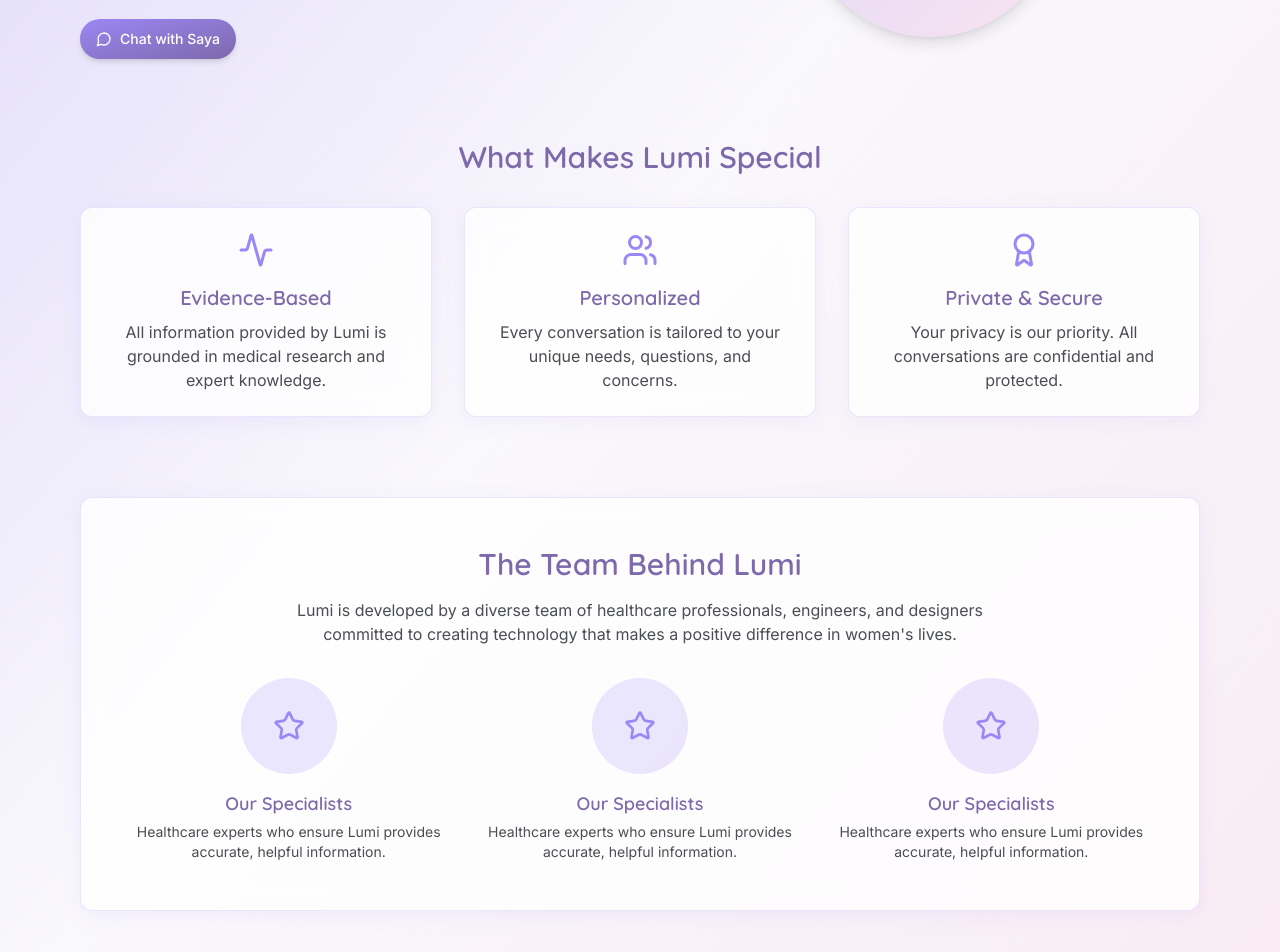
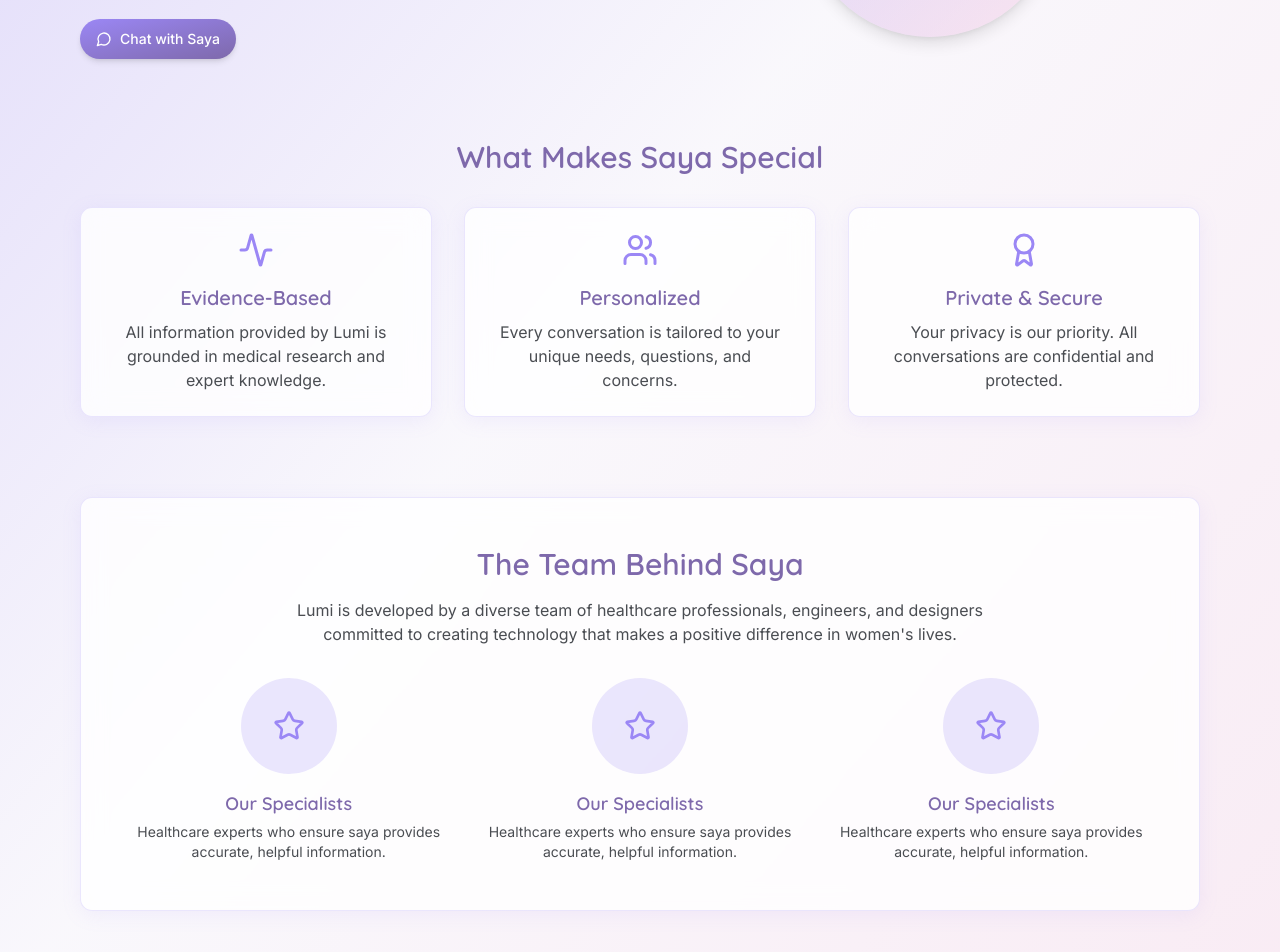
Before and after one commit to adeleclement/Saya-ChatBot, a React (Vite) app: page /about in a window 1280 px wide. Shown: the part 618-1570 px from the top of the page. Built offline with nearby package versions, Linux system fonts and the light colour scheme.

Commit message:
Visual edit in Lovable
Edited UI in Lovable

```diff
--- a/src/pages/About.tsx
+++ b/src/pages/About.tsx
@@ -66,9 +66,7 @@ const About = () => {
             duration: 0.5,
             delay: 0.3
           }} variants={fadeIn}>
-              <h2 className="text-2xl md:text-3xl font-display font-semibold text-lumi-purple-dark mb-8 text-center">
-                What Makes Lumi Special
-              </h2>
+              <h2 className="text-2xl md:text-3xl font-display font-semibold text-lumi-purple-dark mb-8 text-center">What Makes Saya Special</h2>
               <div className="grid md:grid-cols-3 gap-8">
                 {[{
                 icon: <Activity size={36} className="text-lumi-purple" />,
@@ -102,9 +100,7 @@ const About = () => {
             delay: 0.4
           }} variants={fadeIn}>
               <div className="text-center mb-8">
-                <h2 className="text-2xl md:text-3xl font-display font-semibold text-lumi-purple-dark mb-4">
-                  The Team Behind Lumi
-                </h2>
+                <h2 className="text-2xl md:text-3xl font-display font-semibold text-lumi-purple-dark mb-4">The Team Behind Saya</h2>
                 <p className="text-lumi-gray-dark max-w-3xl mx-auto">
                   Lumi is developed by a diverse team of healthcare professionals, engineers, and designers committed to creating technology that makes a positive difference in women's lives.
                 </p>
@@ -115,9 +111,7 @@ const About = () => {
                       <Star size={32} className="text-lumi-purple" />
                     </div>
                     <h3 className="text-lg font-display font-semibold text-lumi-purple-dark mb-1">Our Specialists</h3>
-                    <p className="text-lumi-gray-dark text-sm">
-                      Healthcare experts who ensure Lumi provides accurate, helpful information.
-                    </p>
+                    <p className="text-lumi-gray-dark text-sm">Healthcare experts who ensure saya provides accurate, helpful information.</p>
                   </div>)}
               </div>
             </motion.div>
```
